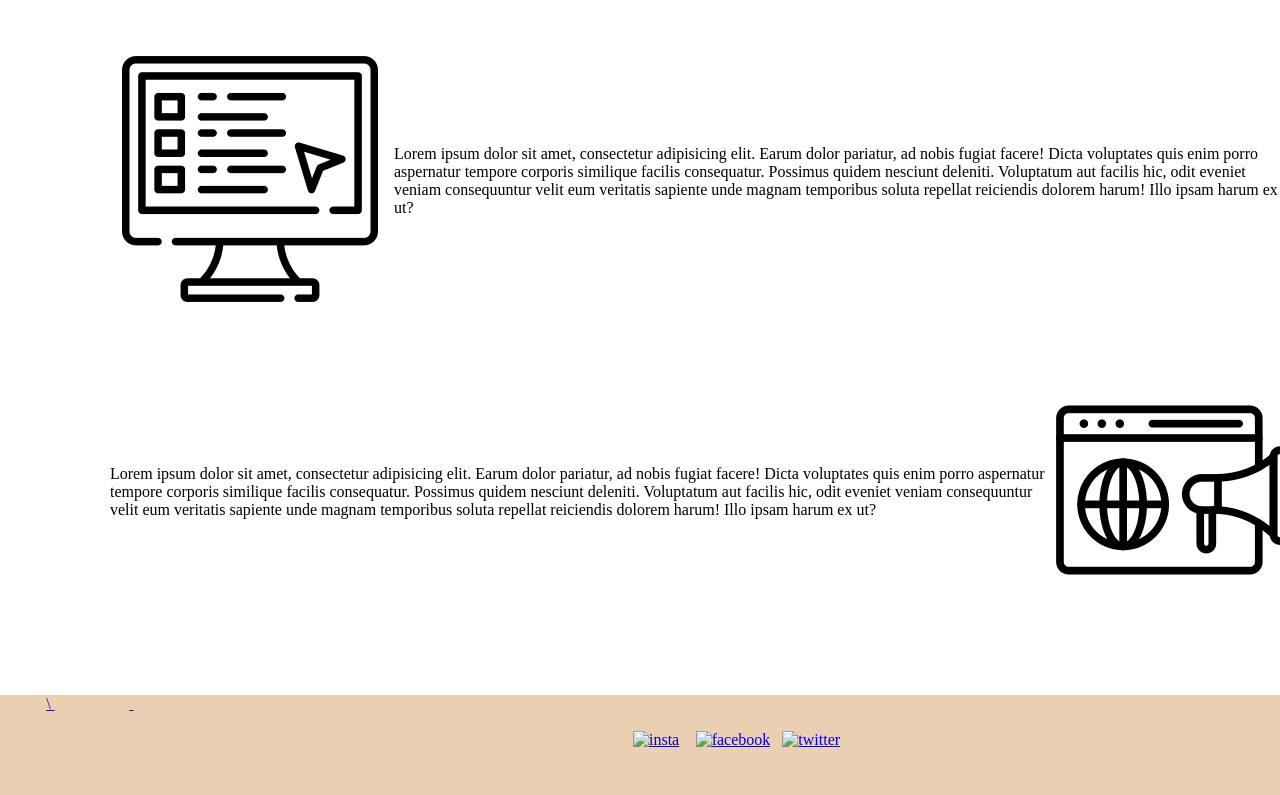
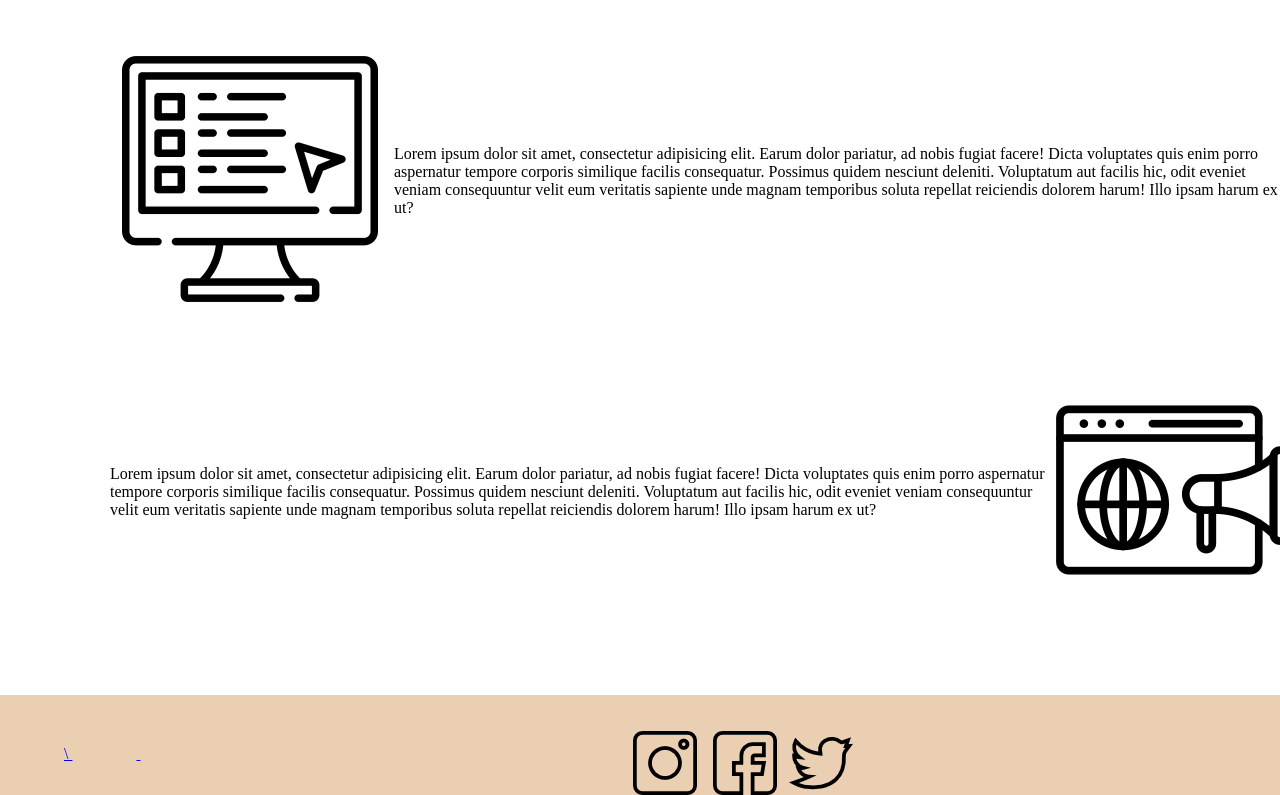
Before and after one commit to Shivam-53/ShivamCV, a plain HTML site: page index.html in a window 1280 px wide. Shown: the part 1105-1900 px from the top of the page. Drawn offline with Linux system fonts and the light colour scheme; the site is published under a folder, as on GitHub Pages, so addresses that start at the root find nothing.

Commit message:
Update index.html

```diff
--- a/index.html
+++ b/index.html
@@ -78,13 +78,13 @@
 
    <div class="MEOW">
         <a href= "https://www.instagram.com/" >
-        <img a href= "https://www.instagram.com/" class="instagram" src="/images/instagram (1)_64px.png" alt="insta">\
+        <img a href= "https://www.instagram.com/" class="instagram" src="images/instagram (1)_64px.png" alt="insta">\
         </a>
        <a href=" https://www.facebook.com/">
-        <img  class="facebook" src="/images/facebook.png" alt="facebook">
+        <img  class="facebook" src="images/facebook.png" alt="facebook">
        </a>
        <a href="https://twitter.com/home">
-        <img  class="twitter" src="/images/twitter.png" alt="twitter">
+        <img  class="twitter" src="images/twitter.png" alt="twitter">
        </a>
 
 
```
